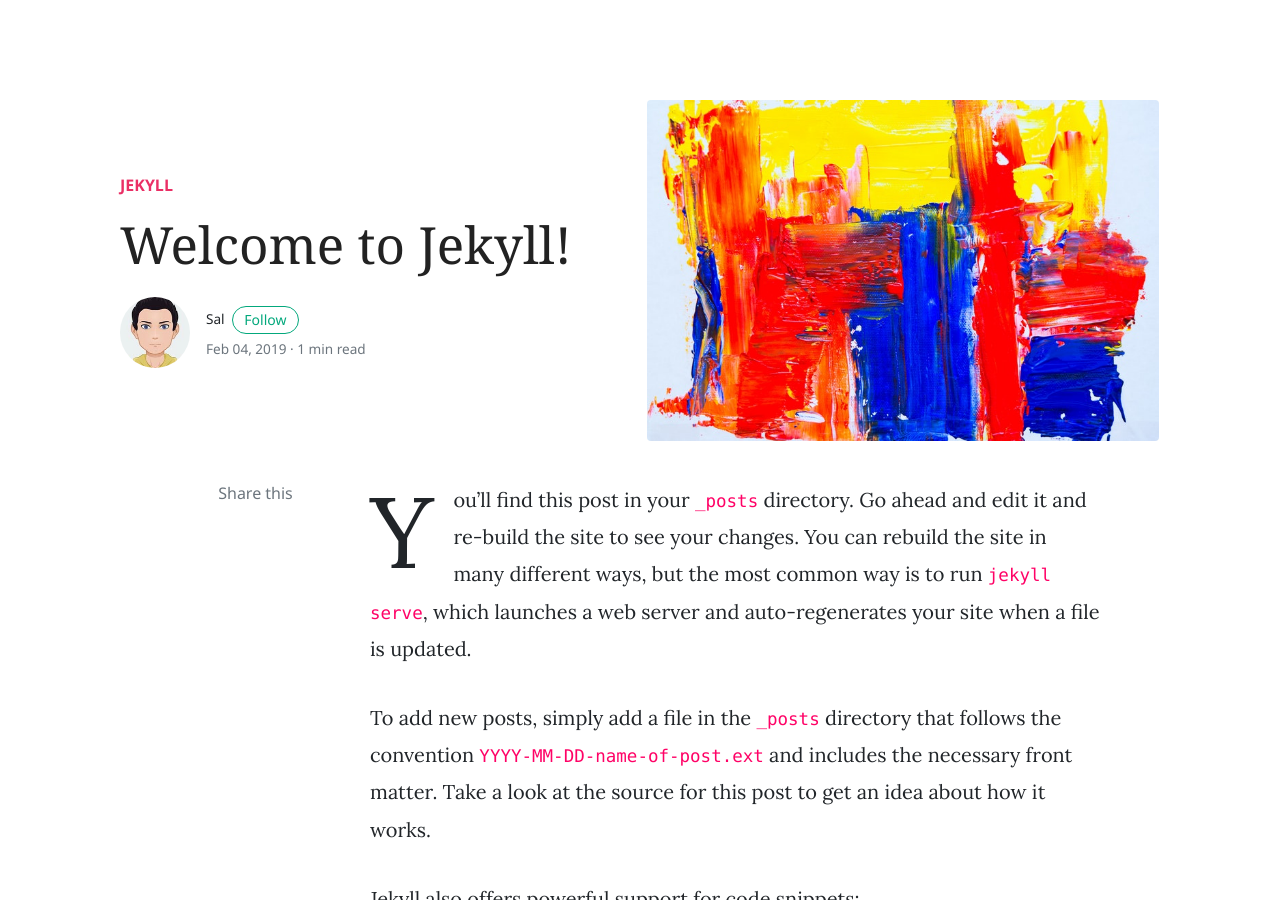
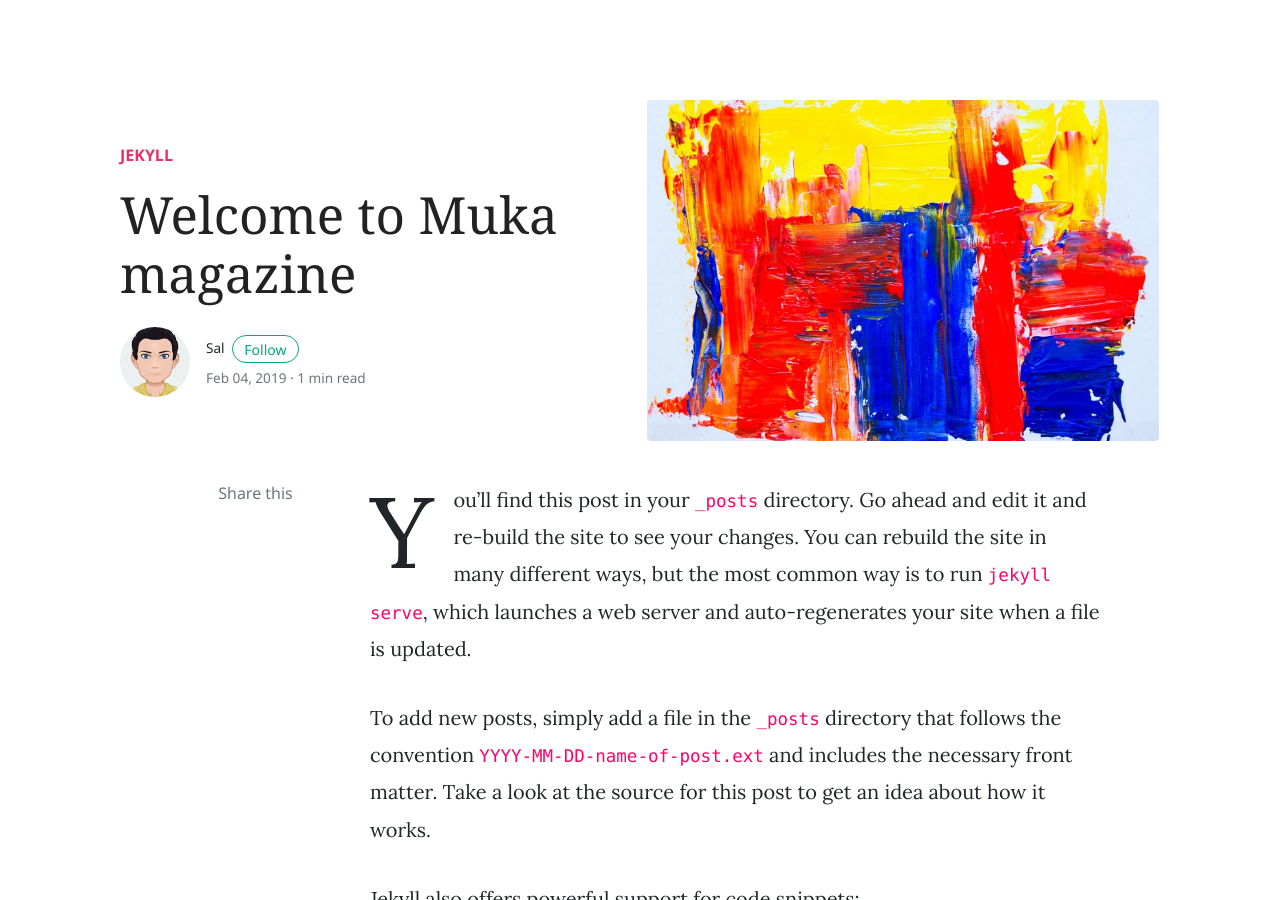
Before and after one commit to ggachara/muka-demo, a Jekyll site: the page built from _posts/2019-02-04-welcome-to-jekyll.markdown, in a window 1280 px wide and 900 px high. Built offline with Jekyll 4.4.1, drawn with Linux system fonts in a browser that asks for light colours; nearby versions of some CDN libraries; comment, search, counter and statistics services are not loaded.

Commit message:
second message commit

```diff
--- a/_config.yml
+++ b/_config.yml
@@ -1,5 +1,5 @@
 # Site
-name: "Mundana"
+name: "Muka Property Magazine"
 description: "Mundana is a free Jekyll theme for awesome people like you, Medium like."
 logo: "assets/images/logo.png"
 favicon: "assets/images/favicon.ico"
--- a/_posts/2019-02-04-welcome-to-jekyll.markdown
+++ b/_posts/2019-02-04-welcome-to-jekyll.markdown
@@ -1,6 +1,6 @@
 ---
 layout: post
-title:  "Welcome to Jekyll!"
+title:  "Welcome to Muka magazine"
 categories: [ Jekyll ]
 image: assets/images/demo1.jpg
 ---
```
